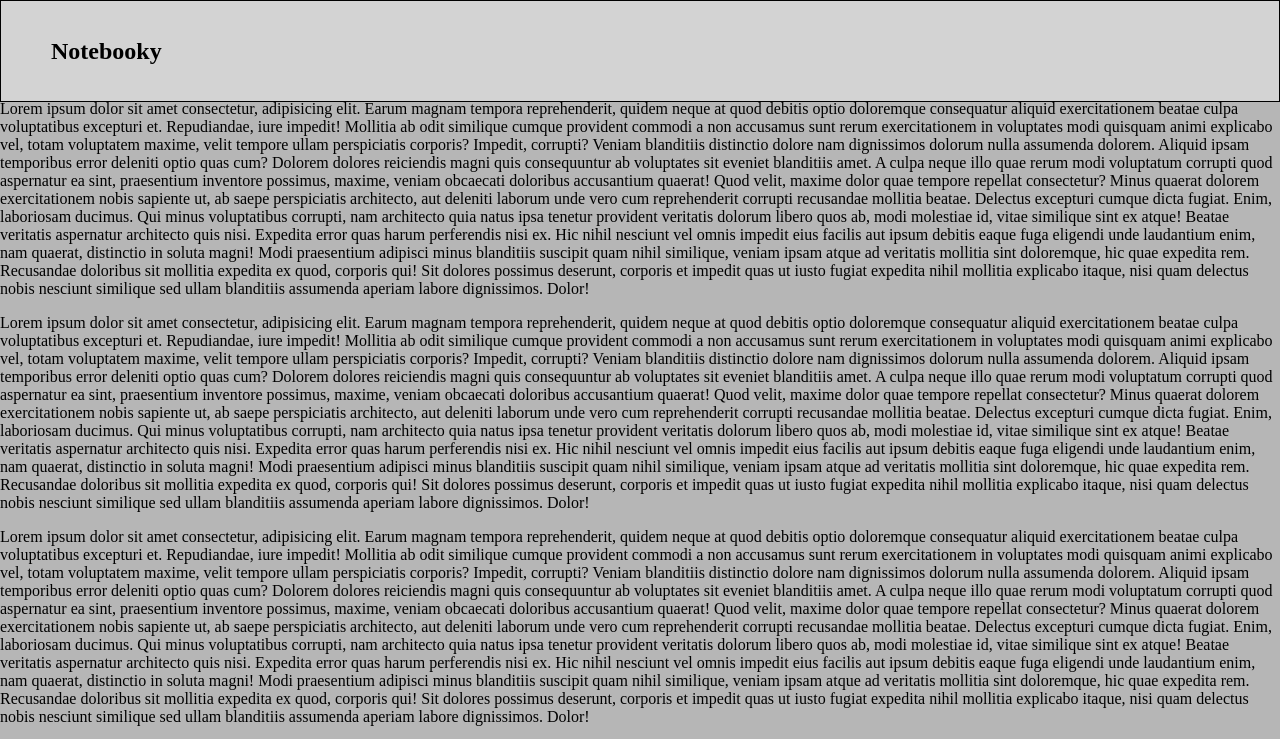
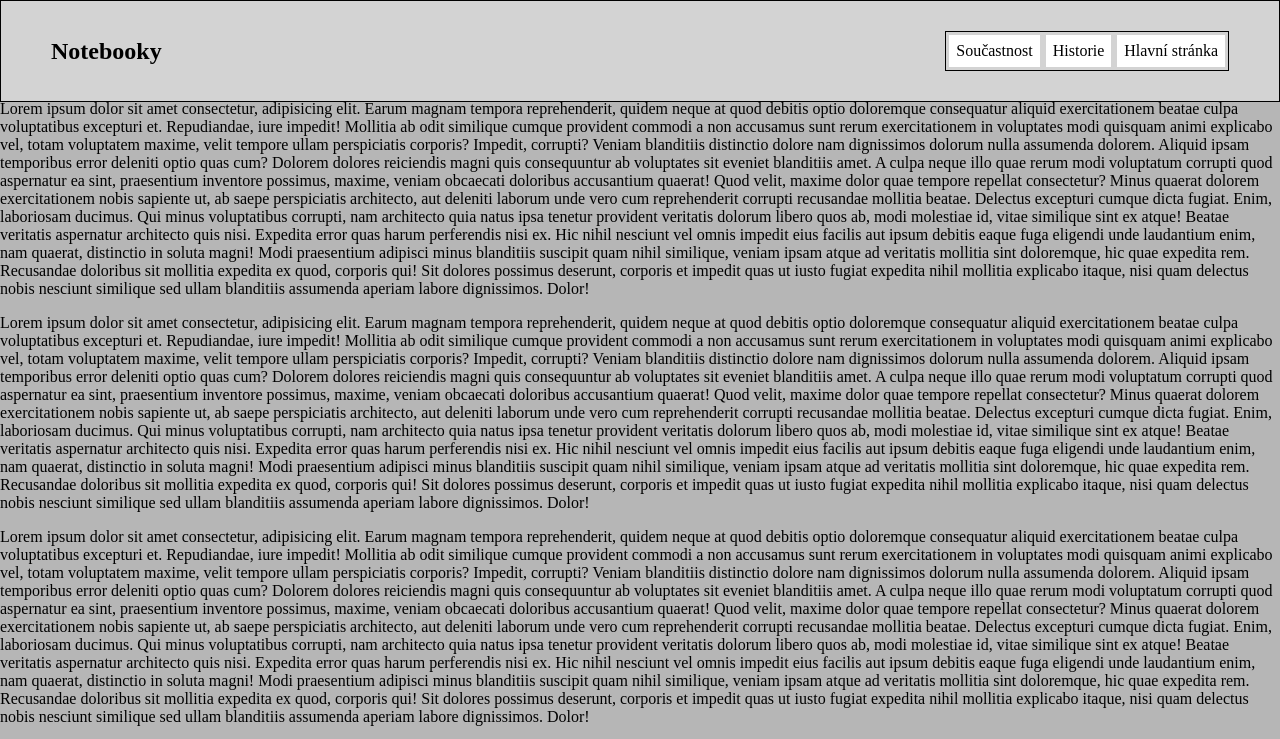
Before and after one commit to Luuaakkyy/notebook_stranka, a plain HTML site: page historie.html in a window 1280 px wide. Shown: the top 739 px of the page. Drawn offline with Linux system fonts and the light colour scheme.

Commit message:
new history

```diff
--- a/historie.html
+++ b/historie.html
@@ -9,6 +9,11 @@
 <body>
     <nav>
         <h1> Notebooky</h1>
+        <div>
+            <a href="index.html">Hlavní stránka</a>
+            <a href="#">Historie</a>
+            <a href="#">Součastnost</a>
+        </div>
     </nav>
     <p>
         Lorem ipsum dolor sit amet consectetur, adipisicing elit. Earum magnam tempora reprehenderit, quidem neque at quod debitis optio doloremque consequatur aliquid exercitationem beatae culpa voluptatibus excepturi et. Repudiandae, iure impedit!
```
